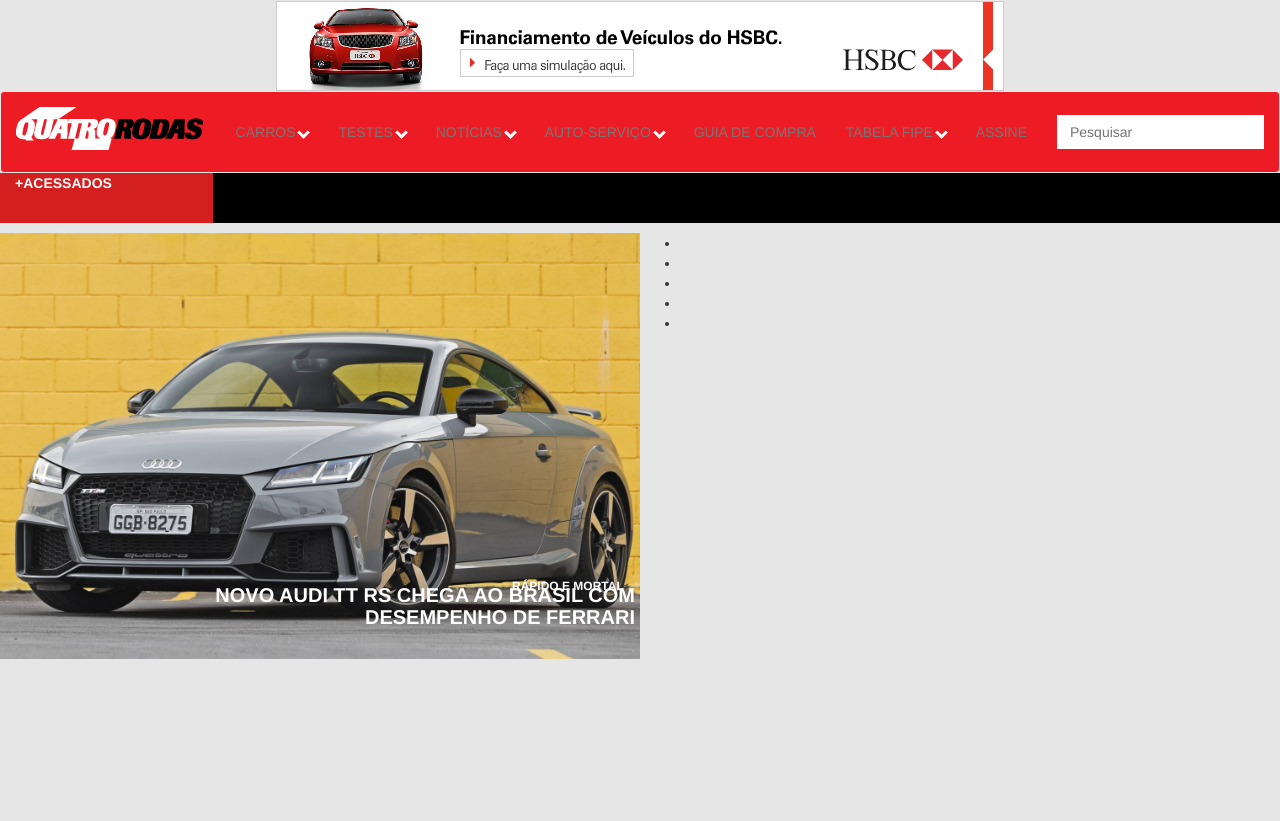
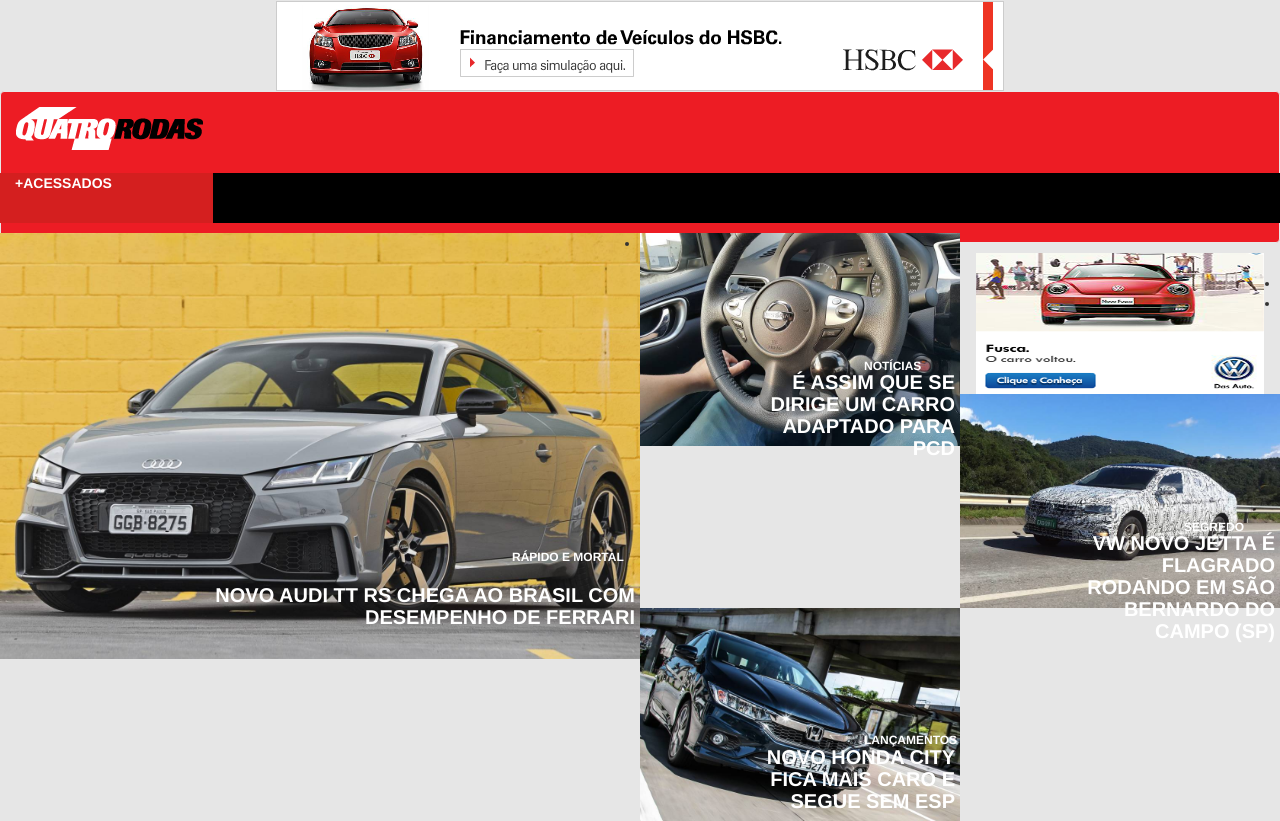
Before and after one commit to alvadorn/quatrorodas-abril, a PHP site: page / in a window 1280 px wide. Before the commit the page ends 659 px from the top, so only its background shows below. Run offline with PHP 8.4, Linux system fonts and the light colour scheme.

Commit message:
Improvements

```diff
--- a/app.css
+++ b/app.css
@@ -59,7 +59,7 @@
     display: none;
 }
 
-#region-to-collpase>ul>li>a {
+#region-to-collapse>ul>li>a {
     font-weight: bold;
     color: white;
 }
@@ -101,6 +101,7 @@
     margin-top: 2px;
 }
 
+
 .first-hotnews {
     max-width: 100%;
 }
@@ -108,6 +109,11 @@
 .fix-padding {
     padding: 0 !important;
     margin-top: 10px !important;
+}
+
+.fix-paddig-child {
+    padding: 0 !important;
+    margin-top: 0 !important;
 }
 
 .white-bar {
@@ -129,19 +135,20 @@
     display: block;
     width: 100%;
     height: auto;
+    position: relative;
 }
 
 .h3-tag {
     left: 80%;
-    top: 58%;
+    top: 70%;
+    display: block;
     position: absolute;
-    margin-top: 100px;
     color: white;
     font-weight: bold;
     font-size: 12px;
 }
 
-h4 {
+.h4 {
     position: absolute;
     top: 80%;
     display: block;
@@ -154,26 +161,109 @@
     margin-right: 5px;
 }
 
+.h3-alts {
+    left: 70%;
+    top: 50%;
+    display: block;
+    position: absolute;
+    color: white;
+    font-weight: bold;
+    font-size: 12px;
+}
+
+.h4-alts {
+    position: absolute;
+    top: 60%;
+    display: block;
+    left: 30%;
+    text-align: right;
+    color: white;
+    font-weight: bold;
+    font-size: 20px;
+    font: "Dosis";
+    margin-right: 5px;
+}
+
+.alts {
+    object-fit: fill;
+    display: block;
+    overflow: hidden;
+}
+
+.alts img {
+    display: block;
+    width: 100%;
+    height: auto;
+    position: relative;
+}
+
+#box2 ul li a {
+    padding: 0 !important;
+}
+
+#box2 ul {
+    padding: 0 !important;
+}
+
+#publicidade {
+    position:  static;
+    width: 90%;
+    height: 22.6%;
+    margin-left: 5%;
+}
+
 @media screen and (max-width: 600px) {
+
     .navbar-red {
         background-color: #ed1c24;
         overflow: hidden;
     }
+    .only-higher {
+        display: none;
+    }
+
+    .h3-tag {
+        text-align: right;
+        padding-right: 10px;
+        left: 60%;
+        top: 40%;
+        position: absolute;
+    }
+
+    .h4 {
+        position: absolute;
+        font-size: 16px;
+        top: 60%;
+    }
+
+    #first-hotnews {
+        padding: 0 !important;
+        margin-top: -50px !important;
+    }
+
+    #box2 {
+        padding: 0 !important;
+        margin-top: 1px !important;
+    }
+
+    .h3-alts {
+        text-align: right;
+        margin-right: 100px;
+        position: absolute;
+    }
 }
 
-.close {
-    float: right;
-    font-size: 1.5rem;
-    font-weight: 700;
-    line-height: 1;
-    color: #000;
-    text-shadow: 0 1px 0 #fff;
-    opacity: .5;
-  }
-
-button.close {
-    padding: 0;
-    background-color: transparent;
-    border: 0;
-    -webkit-appearance: none;
-  }
+@media (min-width: 768px) and (max-width: 1024px) {
+    .navbar-collapse.collapse {
+        display: none !important;
+    }
+    .navbar-collapse.collapse.in {
+        display: block !important;
+    }
+    .navbar-header .collapse, .navbar-toggle {
+        display:block !important;
+    }
+    .navbar-header {
+        float:none;
+    }
+}
--- a/index.html
+++ b/index.html
@@ -18,7 +18,7 @@
         <nav class="navbar navbar-default navbar-red">
             <div class="container-fluid">
                 <div class="navbar-header">
-                    <button type="button" class="navbar-toggle collapsed"  id="menu-expand" aria-expanded="false">
+                    <button type="button" class="navbar-toggle collapsed" id="menu-expand" aria-expanded="false">
                         <span class="sr-only">Toggle navigation!</span>
                         <span class="icon-bar white-bar"></span>
                         <span class="icon-bar"></span>
@@ -72,36 +72,66 @@
             </div>
         </nav>
     </header>
-
-    <div class="col-md-2" id="red-bar">
-        <a href="#" class="snd-bar">+ACESSADOS</a>
+    <div class="only-higher">
+        <div class="col-md-2" id="red-bar">
+            <a href="#" class="snd-bar">+ACESSADOS</a>
+        </div>
+        <div class="col-md-10" id="black-bar"></div>
     </div>
-    <div class="col-md-10" id="black-bar"></div>
-
     <div class="container-fluid hotnews">
 
         <section>
             <div class="row">
-                <div class="col-md-6 fix-padding">
+                <div class="col-md-6 fix-padding" id="first-hotnews">
                     <a href="#" class="first-hotnews">
+                        <figure class="high-tier">
+                            <img src="imgs/li1.jpg" alt="Novo Audi TT RS chega ao Brasil com desempenho de Ferrari" />
+                        </figure>
                         <h3 class="h3-tag">
                             Rápido e Mortal
                         </h3>
-                        <figure class="high-tier">
-                            <img src="imgs/li1.jpg" alt="Novo Audi TT RS chega ao Brasil com desempenho de Ferrari" />
-                        </figure>
-                        <h4>Novo Audi TT RS chega ao Brasil com desempenho de Ferrari</h4>
+                        <h4 class="h4">Novo Audi TT RS chega ao Brasil com desempenho de Ferrari</h4>
                     </a>
                 </div>
-                <div class="col-md-6 fix-padding">
+                <div class="col-md-6 fix-padding" id="box2">
                     <ul>
                         <li>
+                            <a href="#" class="snd-hotnews col-md-6 fix-padding-child">
+                                <figure class="alts">
+                                    <img src="imgs/li2.jpg" alt="É assim que se dirige um carro adaptado para PcD" />
+                                </figure>
+                                <h3 class="h3-alts">Notícias</h3>
+                                <h4 class="h4-alts">É assim que se dirige um carro adaptado para PcD</h4>
+                            </a>
 
                         </li>
-                        <li></li>
-                        <li></li>
-                        <li></li>
-                        <li></li>
+                        <li >
+                            <a href="#" class="snd-hotnews col-md-6">
+                                    <figure class="alts">
+                                            <img src="imgs/publicidade2.png" alt="publicidade" id="publicidade"/>
+                                        </figure>
+                                        <h3 class="h3-alts"></h3>
+                                        <h4 class="h4-alts"></h4>
+                            </a>
+                        </li>
+                        <li>
+                            <a href="#" class="snd-hotnews col-md-6 fix-padding-child">
+                                <figure class="alts">
+                                    <img src="imgs/lt3.jpg" alt="VW Novo Jetta é flagrado rodando em São Bernardo do Campo (SP)">
+                                    <h3 class="h3-alts">Segredo</h3>
+                                    <h4 class="h4-alts">VW Novo Jetta é flagrado rodando em São Bernardo do Campo (SP)</h4>
+                                </figure>
+                            </a>
+                        </li>
+                        <li>
+                            <a href="#" class="snd-hotnews col-md-6 fix-padding-child">
+                                <figure class="alts">
+                                    <img src="imgs/lt4.jpg" alt="Novo Honda City fica mais caro e segue sem ESP">
+                                    <h3 class="h3-alts">Lançamentos</h3>
+                                    <h4 class="h4-alts">Novo Honda City fica mais caro e segue sem ESP</h4>
+                                </figure>
+                            </a>
+                        </li>
                     </ul>
                 </div>
             </div>
```
Also changed, not shown: imgs/li2.jpg (added), imgs/lt3.jpg (added), imgs/lt4.jpg (added), imgs/publicidade.png (added), imgs/publicidade2.png (added).
